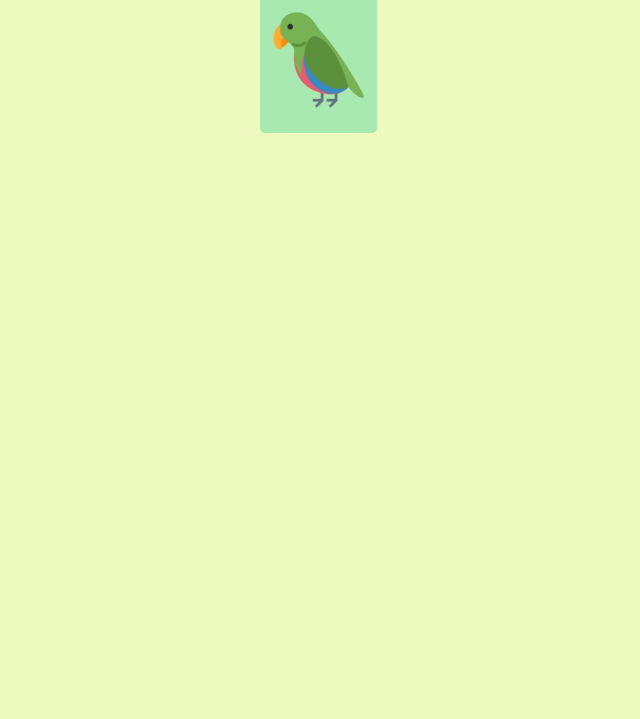
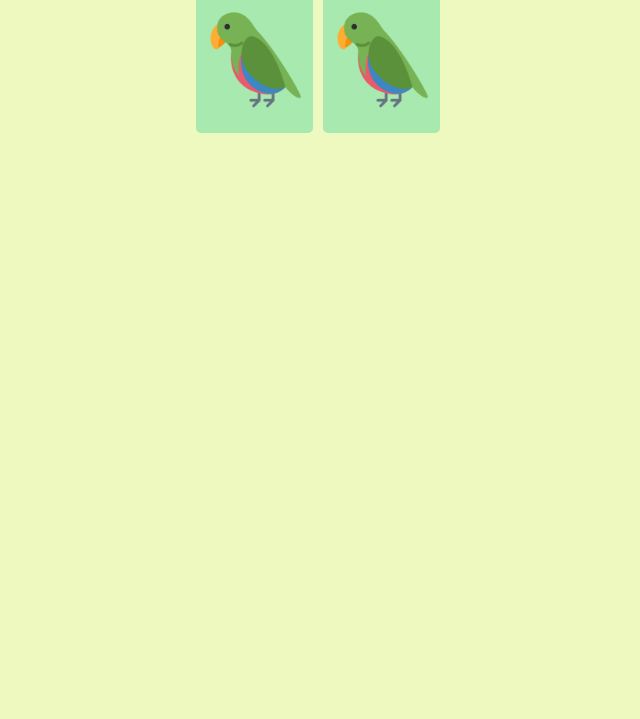
Before and after one commit to ArthurOliveira01/projeto4-parrots, a plain HTML site: page index.html in a window 1280 px wide. Shown: the part 81-800 px from the top of the page, without its empty margins (322-962 px from the left). Drawn offline with Linux system fonts and the light colour scheme.

Commit message:
Testando com mais de uma carta

```diff
--- a/index.html
+++ b/index.html
@@ -17,6 +17,10 @@
         <div class="jogo">
             <div class="carta" data-test="card" onclick="inicioJogo()">
                 <img src="imagens/back.png" alt="">
+            </div>
+            <div class="carta" data-test="card" onclick="inicioJogo()">
+                <img src="imagens/back.png" alt="">
+            </div>
         </div>
     </div>
     <script src="javascript/script.js"></script>
```
